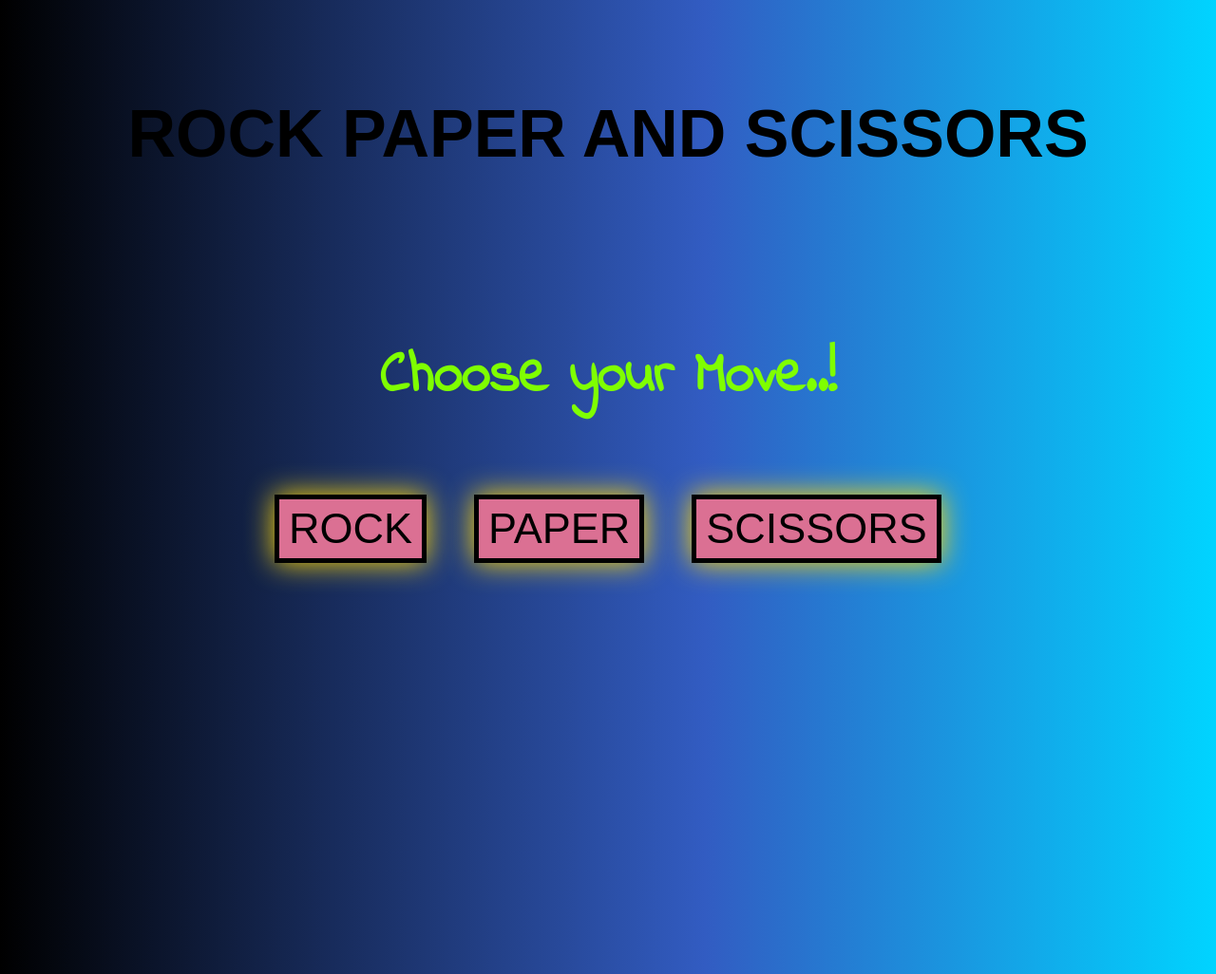
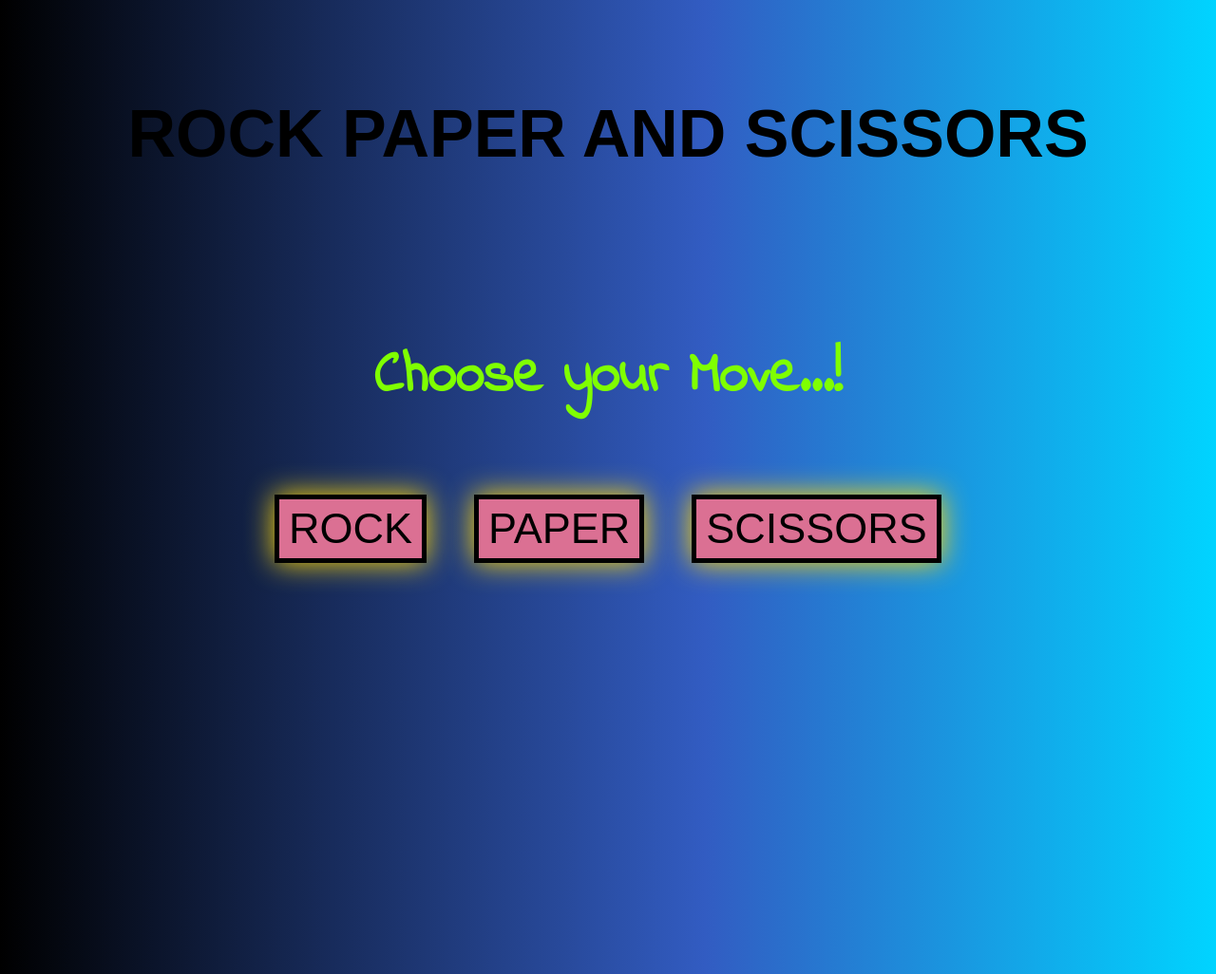
Before and after one commit to Shaik-Maheer/Rock-paper-scissors, a plain HTML site: page index.html in a window 1280 px wide. Shown: the top 1026 px of the page at 95% size. Drawn offline with Linux system fonts and the light colour scheme; a web font is replaced by a local one.

Commit message:
its updated

```diff
--- a/index.html
+++ b/index.html
@@ -9,7 +9,7 @@
 <body>
     <div class="body">
         <h4> ROCK PAPER AND  SCISSORS</h4>
-        <h4 class="hh">Choose your Move..!</h4>
+        <h4 class="hh">Choose your Move...!</h4>
         <div class="buttons">
             <button onclick="game('rock')" class="button">ROCK</button>
             <button onclick="game('paper')" class="button">PAPER</button>
```
